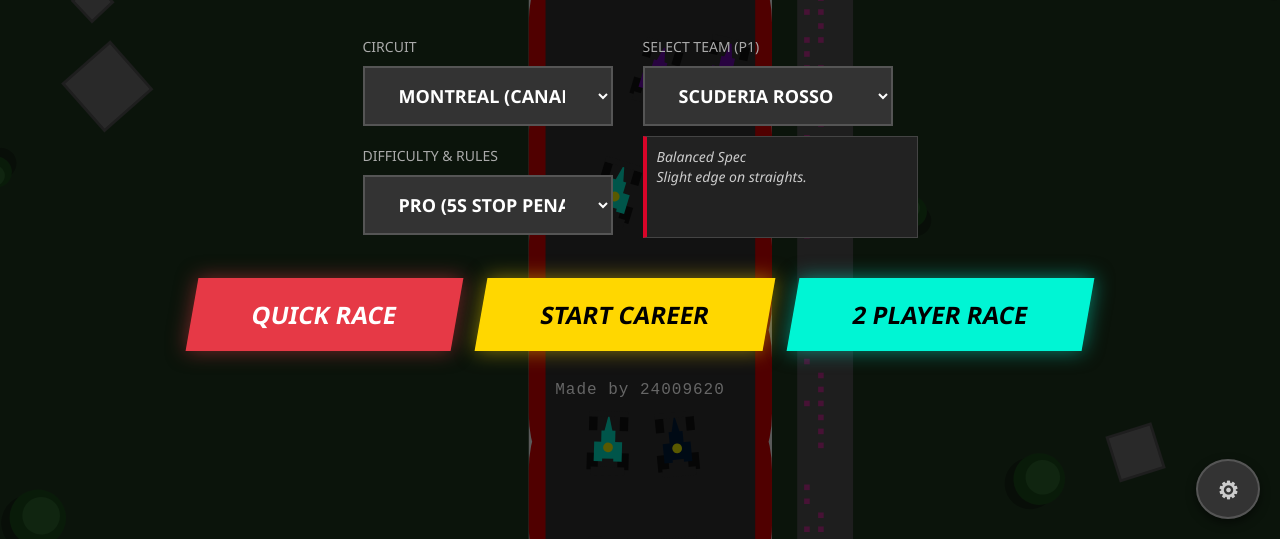
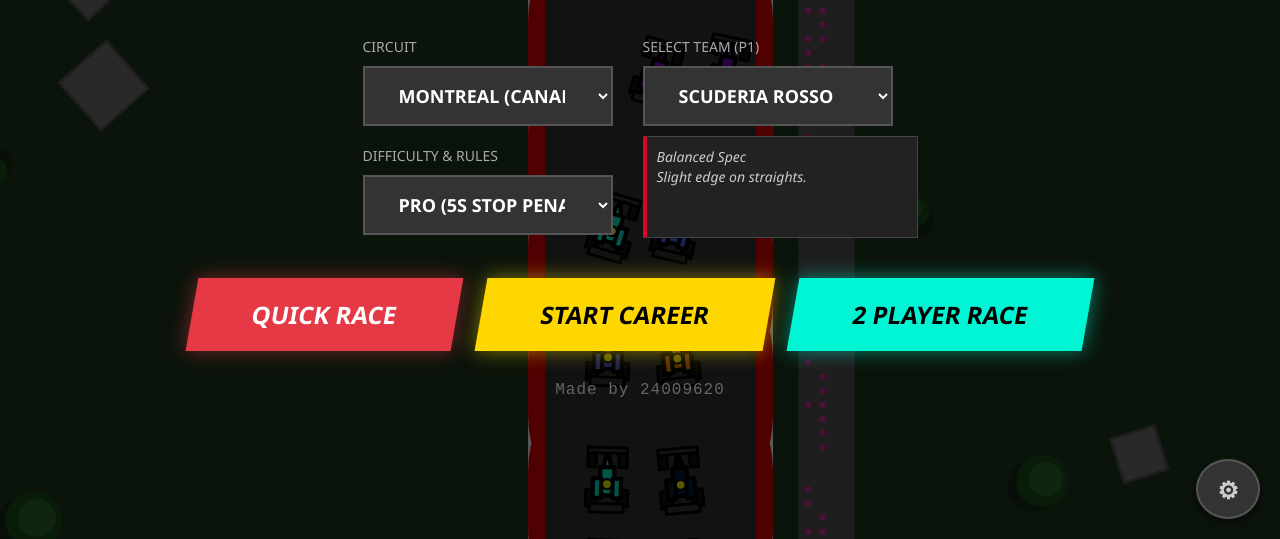
Before and after one commit to 24009620/Recipe-1, a plain HTML site: page index.html in a window 1280 px wide. Shown: the part 261-800 px from the top of the page. Drawn offline with Linux system fonts and the light colour scheme; animation ran at ten frames a second.

Commit message:
Update index.html

```diff
--- a/index.html
+++ b/index.html
@@ -87,13 +87,6 @@
             position: absolute; top: 20px; width: 100%; text-align: center;
             font-size: 24px; color: #ffd700; font-weight: bold; text-shadow: 2px 2px 0 #000;
             font-style: italic; pointer-events: none;
-        }
-
-        .dev-badge {
-            position: absolute; top: 10px; left: 50%; transform: translateX(-50%);
-            background: rgba(255, 0, 0, 0.7); padding: 5px 15px; color: white;
-            font-family: monospace; font-weight: bold; pointer-events: none;
-            display: none; border-radius: 4px;
         }
 
         .btn-start { background: #e63946; border: none; font-size: 24px; padding: 20px 60px; transform: skew(-10deg); box-shadow: 0 0 20px rgba(230, 57, 70, 0.5); width: auto; margin-top: 20px; }
@@ -340,7 +333,7 @@
 </div>
 
 <div id="ui-layer" class="hidden">
-    <div id="dev-recording-ui" class="dev-badge">🔴 REC</div>
+    <div id="dev-recording-ui" class="dev-badge">240090620</div>
     <div id="career-overlay" class="career-info hidden">ROUND 1/7</div>
 
     <div id="penalty-overlay" class="hidden">
@@ -838,27 +831,29 @@ class Car {
         this.color = teamData.color;
         this.id = id;
 
-        // --- TRUE TEAM SPECS FOR AI ---
-        let diffSpeedMod = 1.0;
-        let diffGripMod = 1.0;
-
+        // --- TRUE TEAM SPECS FOR ALL CARS ---
+        // AI cars now use exact team stats, no difficulty modifiers
         this.maxSpeed = BASE_MAX_SPEED * teamData.speed;
         this.turnRate = BASE_TURN_SPEED * teamData.handling;
         this.grip = teamData.grip;
 
+        // Only apply difficulty modifiers to AI skill/behavior, not stats
         if (!this.isPlayer) {
+            // Skill level affects AI decision making, not car performance
+            this.aiSkill = skillLevel;
+            // For AI, we can optionally add small variations within teams
+            // but keep the base stats the same
             if (difficultySetting === "ROOKIE") {
-                diffSpeedMod = 0.92;
-                diffGripMod = 1.0;
+                // AI makes more mistakes but car is same
+                this.aiErrorRate = 0.3;
             } else if (difficultySetting === "LEGEND") {
-                diffSpeedMod = 1.02;
-                diffGripMod = 1.2;
-            } else {
-                diffSpeedMod = 0.98;
-                diffGripMod = 1.1;
-            }
-            this.maxSpeed *= diffSpeedMod;
-            this.grip *= diffGripMod;
+                // AI is more precise but car is same
+                this.aiErrorRate = 0.05;
+            } else {
+                this.aiErrorRate = 0.15; // PRO
+            }
+        } else {
+            this.aiSkill = 1.0; // Not used for players
         }
 
         this.lap = 1;
@@ -870,10 +865,11 @@ class Car {
         this.nextWaypointIndex = 0;
         this.finished = false;
         this.hasCrossedStartLine = false;
-        this.aiSkill = skillLevel;
+        this.aiSkill = skillLevel; // This affects decision making only
         this.offTrackTimer = 0;
         this.warningCount = 0;
         this.stopPenaltyTime = 0;
+        this.aiErrorRate = 0.1; // Default error rate
     }
 
     update() {
@@ -1131,24 +1127,75 @@ class Car {
     ctx.translate(this.x, this.y);
     ctx.rotate(this.angle);
 
+    // Draw black outline around wheels (rear wheels)
+    ctx.strokeStyle = "#000";
+    ctx.lineWidth = 2;
     ctx.fillStyle = "#111";
-        ctx.fillRect(10, -14, 10, 6); ctx.fillRect(10, 8, 10, 6);
-        ctx.fillRect(-18, -15, 12, 8); ctx.fillRect(-18, 7, 12, 8);
-
+
+    // Rear wheels with outline
+    ctx.fillRect(10, -14, 10, 6);
+    ctx.strokeRect(10, -14, 10, 6);
+    ctx.fillRect(10, 8, 10, 6);
+    ctx.strokeRect(10, 8, 10, 6);
+    ctx.fillRect(-18, -15, 12, 8);
+    ctx.strokeRect(-18, -15, 12, 8);
+    ctx.fillRect(-18, 7, 12, 8);
+    ctx.strokeRect(-18, 7, 12, 8);
+
+    // Main car body with outline
     ctx.fillStyle = this.color;
-        ctx.beginPath(); ctx.moveTo(22, 0); ctx.lineTo(5, -4); ctx.lineTo(5, 4); ctx.fill();
+    ctx.strokeStyle = "#000";
+    ctx.lineWidth = 3;
+
+    // Nose/front wing with outline
+    ctx.beginPath();
+    ctx.moveTo(22, 0);
+    ctx.lineTo(5, -4);
+    ctx.lineTo(5, 4);
+    ctx.closePath();
+    ctx.fill();
+    ctx.stroke();
+
+    // Main chassis with outline
     ctx.fillRect(-10, -5, 20, 10);
-        ctx.fillRect(-12, -10, 14, 6); ctx.fillRect(-12, 4, 14, 6);
-
+    ctx.strokeRect(-10, -5, 20, 10);
+
+    // Front wings with outline
+    ctx.fillRect(-12, -10, 14, 6);
+    ctx.strokeRect(-12, -10, 14, 6);
+    ctx.fillRect(-12, 4, 14, 6);
+    ctx.strokeRect(-12, 4, 14, 6);
+
+    // Cockpit/roll hoop with outline
     ctx.fillStyle = (this.isPlayer && gameState === 'RACING') ? "#222" : "#333";
+    ctx.strokeStyle = "#000";
+    ctx.lineWidth = 2;
+
     ctx.fillRect(20, -14, 4, 28);
+    ctx.strokeRect(20, -14, 4, 28);
     ctx.fillRect(-22, -12, 6, 24);
-
+    ctx.strokeRect(-22, -12, 6, 24);
+
+    // Driver helmet with outline
     ctx.fillStyle = (this.isPlayer && gameState === 'RACING') ? "#fff" : "#ff0";
     if(this.controlScheme === 'ARROWS') ctx.fillStyle = "#00f5d4";
-
-        ctx.beginPath(); ctx.arc(-2, 0, 3.5, 0, Math.PI*2); ctx.fill();
-
+    ctx.strokeStyle = "#000";
+    ctx.lineWidth = 1.5;
+
+    ctx.beginPath();
+    ctx.arc(-2, 0, 3.5, 0, Math.PI*2);
+    ctx.fill();
+    ctx.stroke();
+
+    // Add highlight on helmet for 3D effect
+    if (this.isPlayer && gameState === 'RACING') {
+        ctx.fillStyle = "#aaa";
+        ctx.beginPath();
+        ctx.arc(-3, -1, 1, 0, Math.PI*2);
+        ctx.fill();
+    }
+
+    // Penalty indicator (if any)
     if (this.stopPenaltyTime > 0) {
         ctx.restore();
         ctx.save();
@@ -1159,6 +1206,33 @@ class Car {
         ctx.shadowColor = "black";
         ctx.shadowBlur = 4;
         ctx.fillText("PENALTY", 0, -30);
+    }
+
+    // Add glow effect for player cars during race
+    if (this.isPlayer && gameState === 'RACING') {
+        ctx.restore();
+        ctx.save();
+        ctx.translate(this.x, this.y);
+        ctx.rotate(this.angle);
+
+        // Subtle glow around player car
+        ctx.shadowColor = this.color;
+        ctx.shadowBlur = 15;
+        ctx.globalAlpha = 0.3;
+
+        // Draw a slightly larger version for glow
+        ctx.fillStyle = this.color;
+        ctx.beginPath();
+        ctx.moveTo(22, 0);
+        ctx.lineTo(5, -4);
+        ctx.lineTo(5, 4);
+        ctx.closePath();
+        ctx.fill();
+
+        ctx.fillRect(-10, -5, 20, 10);
+
+        ctx.globalAlpha = 1.0;
+        ctx.shadowBlur = 0;
     }
 
     ctx.restore();
@@ -2017,6 +2091,8 @@ function renderScene(targetCar, cam) {
     ctx.restore();
 }
 
+
+
 function loop() {
     requestAnimationFrame(loop);
 
```
Lines whose indentation alone changed are shown as unchanged.
